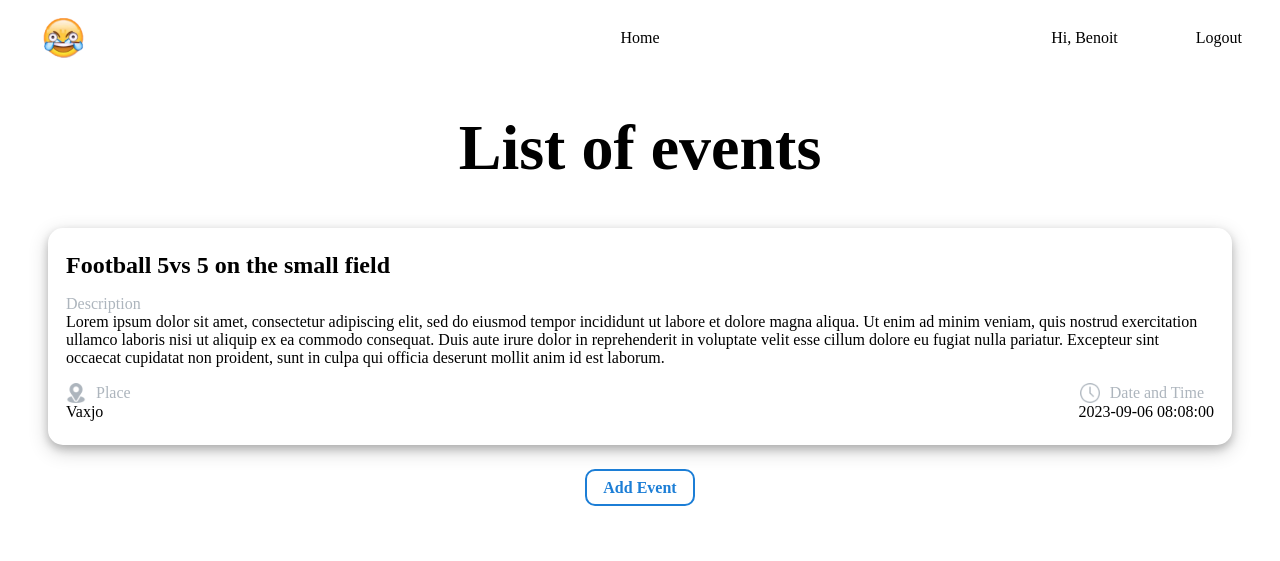
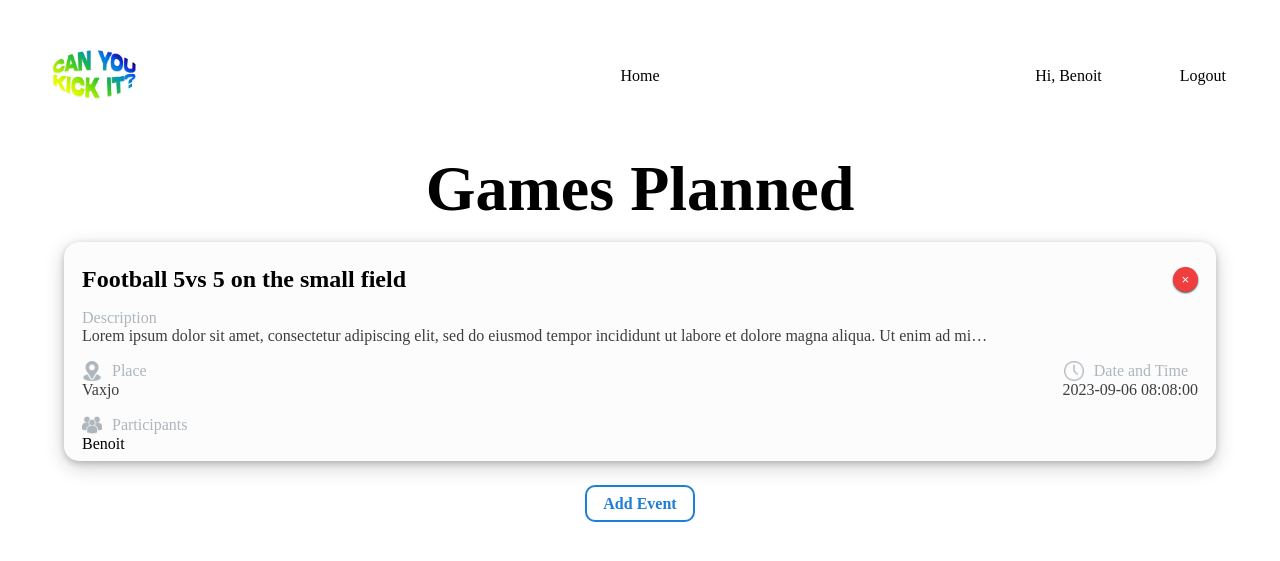
Before and after one commit to BenoitDervieux/event-flask, a Flask app: page / in a window 1280 px wide. Shown: the top 561 px of the page. Run offline with Flask 3, Linux system fonts and the light colour scheme; a user stored in the database is signed in; some libraries are stand-ins or nearby versions.

Commit message:
event page added

```diff
--- a/website/static/style_custom.css
+++ b/website/static/style_custom.css
@@ -4,6 +4,7 @@
     align-items: center;
     color: black;
     padding: 10px 20px;
+    margin: 1em;
 }
 
 .navbar-left {
@@ -35,7 +36,7 @@
 
 /* Style the logo image */
 .navbar-left img {
-    max-height: 40px;
+    max-height: 100px;
 }
 
 .hi-class {
@@ -44,6 +45,7 @@
 
 h1 {
     font-size: 64px;
+    margin: 0px;
 
 }
 
@@ -84,10 +86,18 @@ h1 {
   }
 
   li {
-    box-shadow: 0 4px 8px 0 rgba(0, 0, 0, 0.2), 0 6px 20px 0 rgba(0, 0, 0, 0.19);
+    box-shadow: 0 2px 6px 0 rgba(0, 0, 0, 0.2), 0 6px 20px 0 rgba(0, 0, 0, 0.19);
     border-radius: 15px;
     padding: 8px;
+    background-color: #fcfcfc;
+    transition: all 0.15s ease;
+    margin: 16px;
 
+  }
+  li:hover {
+    box-shadow: 0 6px 10px 0 rgba(0, 0, 0, 0.2), 0 6px 20px 0 rgba(0, 0, 0, 0.19);
+    background-color: white;
+    transition: all 0.15s ease;
   }
 
   .subtitle {
@@ -100,6 +110,7 @@ h1 {
   .description {
     padding: 0px 10px 0px 10px;
     margin: 0px;
+    color: rgba(0,0,0,0.76);
   }
 
   h3 {
@@ -111,10 +122,11 @@ h1 {
     justify-content: space-between;
     align-items: center;
     padding: 0px 10px 0px 10px;
+    color: rgba(0,0,0,0.76);
   }
 
   .bottom {
-   padding: 0px 0px 16px 0px;
+   padding: 0px 0px 0px 0px;
    margin: 0px;
   }
 
@@ -145,3 +157,30 @@ h1 {
     height: 20px;
     width: 20px;
   }
+
+  .img {
+    max-height: 100px;
+  }
+
+  .truncate-text {
+    white-space: nowrap;
+    overflow: hidden;
+    text-overflow: ellipsis;
+    max-width: 80%;
+  }
+
+  .participants-class {
+    padding: 0px 10px 0px 10px;
+  }
+
+  .participants-name {
+    text-decoration: none;
+    margin: 0px;
+  }
+
+  .event-page-box {
+    margin: 2em;
+    padding: 1em;
+    box-shadow: 0 2px 6px 0 rgba(0, 0, 0, 0.2), 0 6px 20px 0 rgba(0, 0, 0, 0.19);
+    border-radius: 15px;
+  }
--- a/website/templates/base.html
+++ b/website/templates/base.html
@@ -11,7 +11,7 @@
     <nav class="navbar">
       <div class="navbar-left">
           <!-- Place your logo here -->
-          <img src="static/logo.png" alt="Logo">
+          <img class="logo" src="static/logo2.png" alt="Logo">
       </div>
       <div class="navbar-center">
           <div class="menu-center">
@@ -75,6 +75,10 @@
     window.location.href = "/";
   });
   }
+  function redirectToEvent(eventId) {
+    var url = "/event/" + eventId; // Replace with the actual URL pattern
+    window.location.href = url;
+  }
 </script>
 {% endblock %}
   </body>
--- a/website/templates/home.html
+++ b/website/templates/home.html
@@ -1,20 +1,20 @@
 {% extends "base.html" %} {% block title %}Home{% endblock %} {% block content
 %}
-<h1 align="center">List of events</h1>
+<h1 align="center">Games Planned</h1>
 
 <ul class="" id="notes">
   {% for event in events %}
-  <li class="list-group-item">
+  <li class="list-group-item" onClick="redirectToEvent({{event.id}})">
     <div class="cross-and-title">
     <h2>{{ event.name }}</h2>
-    {% if user.id == event.id %}
+    {% if user.id == event.organizer_id %}
     <button type="button" class="close" onClick="deleteEvent({{ event.id }})">
       <span aria-hidden="true">&times;</span>
     </button>
     {% endif %}
     </div>
     <p class='subtitle'>Description</p>
-    <p class='description'>{{ event.description }} </p>
+    <p class='description truncate-text'>{{ event.description }} </p>
     <div class="place-and-time">
       <div class='icon-text'>
       <img src="static/location.png" alt="location" class='icon'>
@@ -29,6 +29,19 @@
     <p class='bottom'>{{ event.place }} </p>
     <p class='bottom'>{{ event.date }} </p>
     </div>
+    {% if participants is not none %}
+    <div class="place-and-time">
+      <div class='icon-text'>
+      <img src="static/people.png" alt="location" class='icon'>
+      <a class='subtitle'>Participants</a>
+      </div>
+    </div>
+    <div class="participants-class">
+    {% for participant in event.participants %}
+        <a class="participants-name"> {{ participant.first_name}} </a>
+    {% endfor %}
+    </div>
+    {% endif %}
 
   </li>
   {% endfor %}
--- a/website/views.py
+++ b/website/views.py
@@ -1,7 +1,7 @@
 from flask import Blueprint, render_template, request, flash, jsonify, redirect
 from flask_login import login_required, current_user
 from datetime import datetime
-from .models import Note, Events
+from .models import Events
 from . import db
 import json
 
@@ -16,6 +16,14 @@ def home():
         print("Redirect to create event")
 
     return render_template("home.html", user=current_user, events=events)
+
+@views.route("/event/<int:event_id>", methods=['GET', 'POST'])
+@login_required
+def show_event(event_id):
+    event = Events.query.get(event_id)
+    participants = event.participants
+    participant_names = [participant.first_name for participant in participants]
+    return render_template("event.html", user=current_user, event=event, participants=participant_names)
 
 @views.route('/createevent', methods=['GET', 'POST'])
 @login_required
@@ -33,6 +41,8 @@ def create_event():
                            place=place)
         db.session.add(new_event)
         db.session.commit()
+        new_event.participants.append(current_user)
+        db.session.commit()
         return redirect("/")
 
     return render_template("createEvent.html", user=current_user)
```
Also changed, not shown: website/templates/event.html (added, +18 -0 lines), instance/event_database.db, website/static/logo2.png (added), website/static/people.png (added).
